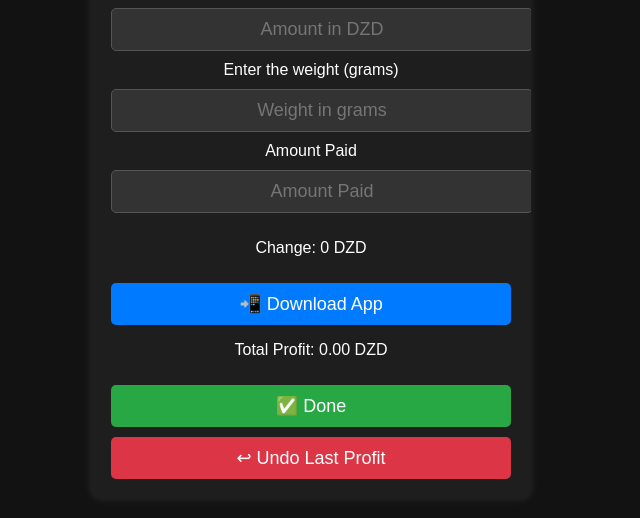
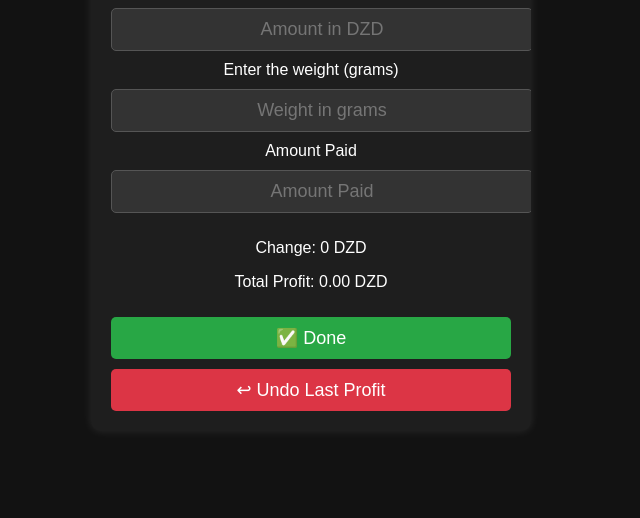
Before and after one commit to xislambkrx/Zlabia, a plain HTML site: page index.html in a window 1280 px wide. Shown: the part 136-654 px from the top of the page, without its empty margins (329-969 px from the left). Drawn offline with Linux system fonts and the light colour scheme.

Commit message:
Update index.html

```diff
--- a/index.html
+++ b/index.html
@@ -22,8 +22,6 @@
         <input type="number" id="paidInput" placeholder="Amount Paid" oninput="calculateChange()">
 
         <p>Change: <span id="changeResult">0</span> DZD</p>
-
-        <button id="installApp">📲 Download App</button>
         <p>Total Profit: <span id="profitResult">0</span> DZD</p>
         <button id="doneBtn" onclick="calculateProfitAndReset()">✅ Done</button>
         <button id="undoProfit" onclick="undoLastProfit()">↩ Undo Last Profit</button>
```
